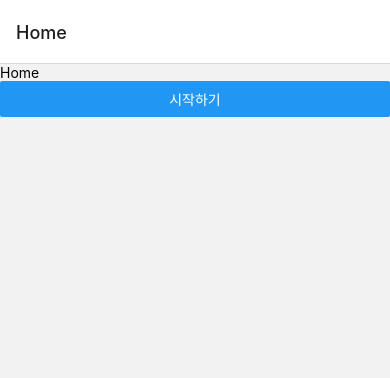
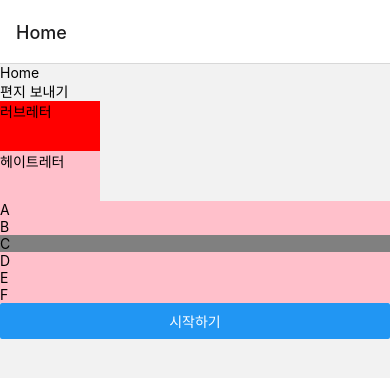
Before and after one commit to subin3277/LoveLetter_RN, a React Native app: screen /Home in a window 390 px wide. Shown: the top 378 px of the page. Built offline with nearby package versions, Linux system fonts and the light colour scheme.

Commit message:
get round info

```diff
--- /dev/null
+++ b/src/components/SendLetter.js
@@ -0,0 +1,57 @@
+import { StyleSheet, Text, View, Button, TouchableOpacity } from "react-native";
+import {useState} from 'react';
+
+function SendLetter() {
+
+  const [what, setWhat] = useState('love');
+  const [who, setWho] = useState();
+
+  const people = 6;
+  const me = 2;
+
+  return (
+    <View>
+      <Text>편지 보내기</Text>
+
+      <View>
+        <TouchableOpacity style={what==='love' ? styles.letter_select : styles.letter} onPress={() => setWhat('love')}>
+          <Text>러브레터</Text>
+        </TouchableOpacity>
+        <TouchableOpacity  style={what==='hate' ? styles.letter_select : styles.letter} onPress={() => setWhat('hate')}>
+          <Text>헤이트레터</Text>
+        </TouchableOpacity>
+      </View>
+
+      <View>
+        {Array.from({length : people}).map((_, key) => (
+          <TouchableOpacity key={key} style={me === key ? styles.me : who === key ? styles.who_select : styles.who} onPress={() => setWho(key)}>
+            <Text>{String.fromCharCode(key+65)}</Text>
+          </TouchableOpacity>
+        ))}
+      </View>
+    </View>
+  )
+}
+
+const styles = StyleSheet.create({
+  letter : {
+    width : 100,
+    height : 50,
+    backgroundColor : 'pink'
+  },
+  letter_select : {
+    width : 100,
+    height : 50,
+    backgroundColor : 'red'
+  },
+  me : {
+    backgroundColor : 'grey'
+  },
+  who : {
+    backgroundColor : 'pink'
+  },
+  who_select : {
+    backgroundColor : 'red'
+  }
+})
+export default SendLetter;
--- a/src/screens/Home.js
+++ b/src/screens/Home.js
@@ -1,9 +1,11 @@
 import { Text, View, Button } from "react-native";
+import SendLetter from "../components/SendLetter";
 
 function Home({navigation}) {
   return(
     <View>
       <Text>Home</Text>
+      <SendLetter/>
       <Button title="시작하기" onPress={() => navigation.navigate('Settings')}/>
     </View>
   )
--- a/src/screens/Round.js
+++ b/src/screens/Round.js
@@ -1,16 +1,54 @@
-import { Text, View, Button } from "react-native";
+import { StyleSheet, Text, View, Button } from "react-native";
 import { useSelector } from "react-redux";
+import {useState} from 'react';
+import { TouchableOpacity } from "react-native-gesture-handler";
+import SendLetter from "../components/SendLetter";
 
 function Round({navigation}) {
 
-  const res = useSelector(state => state.user)
+  const res = useSelector(state => state.user);
+  const [select, setSelect] = useState(0);
+  const [data, setData] = useState(res[0]);
+
   return(
     <View>
       <Text>Round</Text>
+
+      <View style={styles.tab}>
+        {res.map((item, key) => (
+          <TouchableOpacity style={select === key ? [styles.tab_list, styles.select] : styles.tab_list} onPress={() => {setSelect(key); setData(res[key])}}>
+            <Text key={key}>{item.name}</Text>
+          </TouchableOpacity>
+        ))}
+      </View>
+
+      <View>
+        <Text>남은 편지</Text>
+        <Text>러브 레터 : {data.love}</Text>
+        <Text>헤이트 레터 : {data.hate}</Text>
+      </View>
+
+      <SendLetter/>
       <Text>{JSON.stringify(res)}</Text>
       <Button title="시작하기" onPress={() => navigation.navigate('Settings')}/>
     </View>
   )
 }
 
+const styles = StyleSheet.create({
+  tab : {
+    flexDirection : 'row'
+  },
+  tab_list : {
+    width : 100,
+    height : 30,
+    borderColor : 'black',
+    borderWidth : 1,
+    textAlign : 'center',
+    backgroundColor : 'pink',
+  },
+  select : {
+    backgroundColor : 'red'
+  }
+})
 export default Round;
--- a/src/store/user.js
+++ b/src/store/user.js
@@ -6,7 +6,7 @@ const init_data = {
   name : "",
   love : 3,
   hate : 2,
-  store : 0,
+  score : 0,
   lock : 1,
 }
  //라운드별 기록
```
